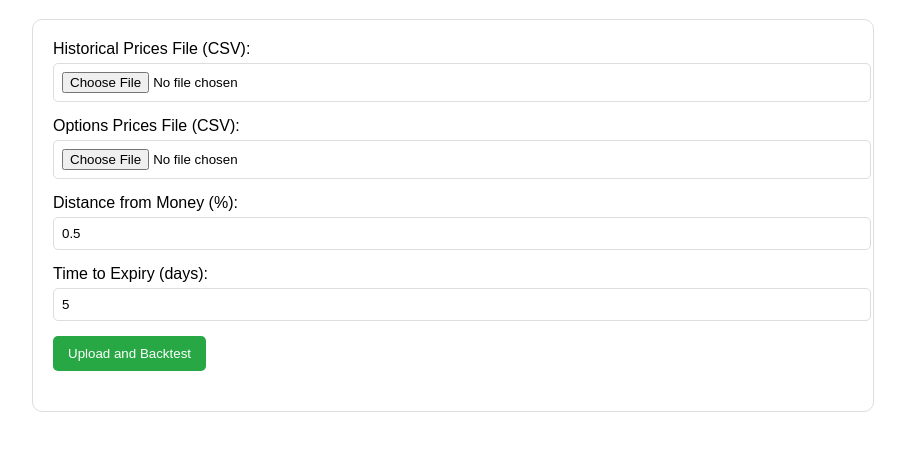
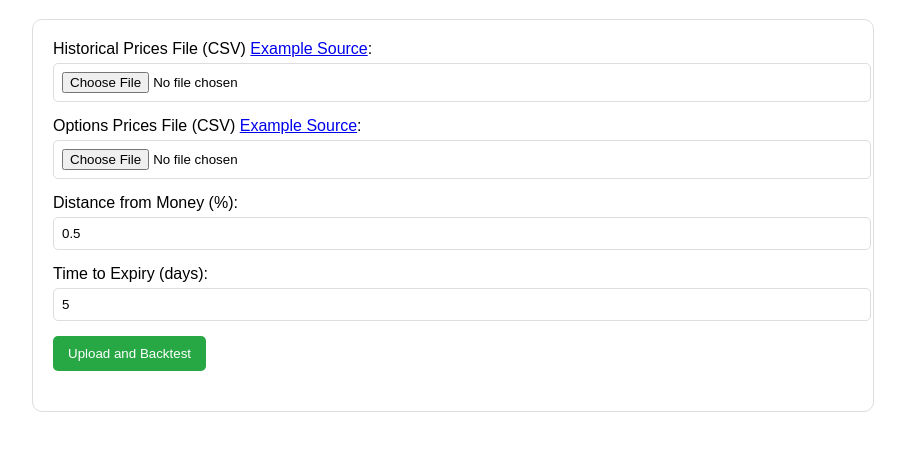
Before and after one commit to johnwahba/johnwahba.github.io, a plain HTML site: page covered-call-bench/index.html in a window 1280 px wide. Shown: the part 61-512 px from the top of the page, without its empty margins (187-1092 px from the left). Drawn offline with Linux system fonts and the light colour scheme.

Commit message:
Add example source links

```diff
--- a/covered-call-bench/index.html
+++ b/covered-call-bench/index.html
@@ -87,11 +87,11 @@
     <div class="container">
         <form id="uploadForm">
             <div class="form-group">
-                <label for="historicalPrices">Historical Prices File (CSV):</label>
+                <label for="historicalPrices">Historical Prices File (CSV) <a href="https://finance.yahoo.com/quote/SPY/history/">Example Source</a>:</label>
                 <input type="file" id="historicalPrices" accept=".csv" required>
             </div>
             <div class="form-group">
-                <label for="optionsPrices">Options Prices File (CSV):</label>
+                <label for="optionsPrices">Options Prices File (CSV) <a href="https://www.cboe.com/delayed_quotes/spy/quote_table">Example Source</a>:</label>
                 <input type="file" id="optionsPrices" accept=".csv" required>
             </div>
             <div class="form-group">
```
